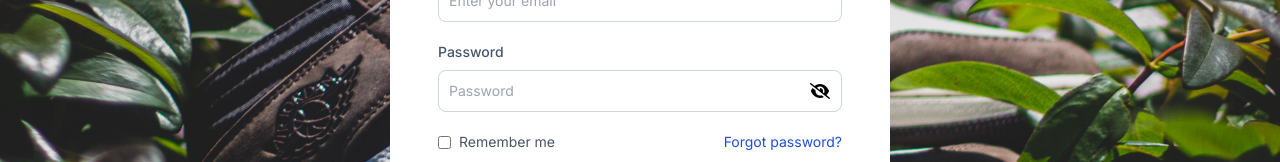
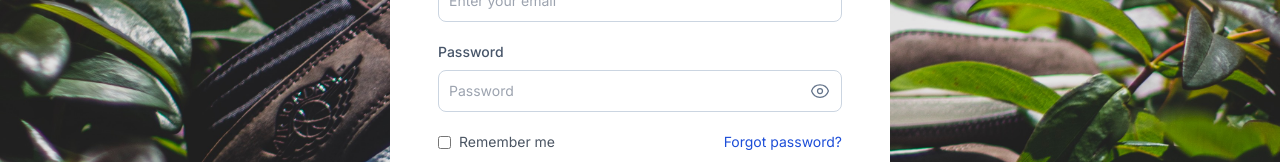
Before and after one commit to hecsolmay/walkstyle-web, a Next.js app: page /login in a window 1280 px wide. Shown: the part 368-530 px from the top of the page. Built offline with nearby package versions, Linux system fonts and the light colour scheme.

Commit message:
change eye icon in input

```diff
--- a/src/components/icons.tsx
+++ b/src/components/icons.tsx
@@ -122,26 +122,17 @@ export function UsersPairIcon ({ className = '' }: IconProps) {
 
 export function EyeOpenIcon ({ className = '' }: IconProps) {
   return (
-    <svg
-      xmlns="http://www.w3.org/2000/svg"
-      height="1em"
-      viewBox="0 0 576 512"
-      className={className}
-    >
-      <path d="M288 32c-80.8 0-145.5 36.8-192.6 80.6C48.6 156 17.3 208 2.5 243.7c-3.3 7.9-3.3 16.7 0 24.6C17.3 304 48.6 356 95.4 399.4C142.5 443.2 207.2 480 288 480s145.5-36.8 192.6-80.6c46.8-43.5 78.1-95.4 93-131.1c3.3-7.9 3.3-16.7 0-24.6c-14.9-35.7-46.2-87.7-93-131.1C433.5 68.8 368.8 32 288 32zM144 256a144 144 0 1 1 288 0 144 144 0 1 1 -288 0zm144-64c0 35.3-28.7 64-64 64c-7.1 0-13.9-1.2-20.3-3.3c-5.5-1.8-11.9 1.6-11.7 7.4c.3 6.9 1.3 13.8 3.2 20.7c13.7 51.2 66.4 81.6 117.6 67.9s81.6-66.4 67.9-117.6c-11.1-41.5-47.8-69.4-88.6-71.1c-5.8-.2-9.2 6.1-7.4 11.7c2.1 6.4 3.3 13.2 3.3 20.3z"/>
+    <svg fill="none" className={cn(defaultSize, className)} stroke="currentColor" strokeWidth="1.5" viewBox="0 0 24 24" aria-hidden="true">
+      <path strokeLinecap="round" strokeLinejoin="round" d="M2.036 12.322a1.012 1.012 0 010-.639C3.423 7.51 7.36 4.5 12 4.5c4.638 0 8.573 3.007 9.963 7.178.07.207.07.431 0 .639C20.577 16.49 16.64 19.5 12 19.5c-4.638 0-8.573-3.007-9.963-7.178z"></path>
+      <path strokeLinecap="round" strokeLinejoin="round" d="M15 12a3 3 0 11-6 0 3 3 0 016 0z"></path>
     </svg>
   )
 }
 
 export function EyeClosedIcon ({ className = '' }: IconProps) {
   return (
-    <svg
-      xmlns="http://www.w3.org/2000/svg"
-      height="1em"
-      viewBox="0 0 640 512"
-      className={className}
-    >
-      <path d="M38.8 5.1C28.4-3.1 13.3-1.2 5.1 9.2S-1.2 34.7 9.2 42.9l592 464c10.4 8.2 25.5 6.3 33.7-4.1s6.3-25.5-4.1-33.7L525.6 386.7c39.6-40.6 66.4-86.1 79.9-118.4c3.3-7.9 3.3-16.7 0-24.6c-14.9-35.7-46.2-87.7-93-131.1C465.5 68.8 400.8 32 320 32c-68.2 0-125 26.3-169.3 60.8L38.8 5.1zM223.1 149.5C248.6 126.2 282.7 112 320 112c79.5 0 144 64.5 144 144c0 24.9-6.3 48.3-17.4 68.7L408 294.5c8.4-19.3 10.6-41.4 4.8-63.3c-11.1-41.5-47.8-69.4-88.6-71.1c-5.8-.2-9.2 6.1-7.4 11.7c2.1 6.4 3.3 13.2 3.3 20.3c0 10.2-2.4 19.8-6.6 28.3l-90.3-70.8zM373 389.9c-16.4 6.5-34.3 10.1-53 10.1c-79.5 0-144-64.5-144-144c0-6.9 .5-13.6 1.4-20.2L83.1 161.5C60.3 191.2 44 220.8 34.5 243.7c-3.3 7.9-3.3 16.7 0 24.6c14.9 35.7 46.2 87.7 93 131.1C174.5 443.2 239.2 480 320 480c47.8 0 89.9-12.9 126.2-32.5L373 389.9z"/>
+    <svg fill="none" className={cn(defaultSize, className)} stroke="currentColor" strokeWidth="1.5" viewBox="0 0 24 24" aria-hidden="true">
+      <path strokeLinecap="round" strokeLinejoin="round" d="M3.98 8.223A10.477 10.477 0 001.934 12C3.226 16.338 7.244 19.5 12 19.5c.993 0 1.953-.138 2.863-.395M6.228 6.228A10.45 10.45 0 0112 4.5c4.756 0 8.773 3.162 10.065 7.498a10.523 10.523 0 01-4.293 5.774M6.228 6.228L3 3m3.228 3.228l3.65 3.65m7.894 7.894L21 21m-3.228-3.228l-3.65-3.65m0 0a3 3 0 10-4.243-4.243m4.242 4.242L9.88 9.88"></path>
     </svg>
   )
 }
--- a/src/components/input.tsx
+++ b/src/components/input.tsx
@@ -1,6 +1,8 @@
 'use client'
+
+import { EyeClosedIcon, EyeOpenIcon } from '@/components/icons'
+import { cn } from '@/utils/cn'
 import React, { useState } from 'react'
-import { EyeOpenIcon, EyeClosedIcon } from '@/components/icons'
 
 interface InputProps {
   label: string
@@ -39,7 +41,7 @@ export default function Input ({
         <input
           type={showPassword ? 'text' : type}
           name={name}
-          className={`block w-full rounded-lg border border-slate-300 bg-white p-2.5 text-sm text-gray-900 focus:outline focus:outline-blue-500 ${className}`}
+          className={cn('block w-full rounded-lg border border-slate-300 bg-white p-2.5 text-sm text-gray-900 focus:outline focus:outline-blue-500', className)}
           placeholder={placeholder}
           required={required}
           onChange={onChange}
@@ -48,9 +50,9 @@ export default function Input ({
           <button
             type='button'
             onClick={togglePasswordVisibility}
-            className='absolute inset-y-0 right-0 flex items-center px-3 focus:outline-none'
+            className='absolute inset-y-0 right-0 flex items-center px-3 text-slate-500 focus:outline-none'
           >
-            {showPassword ? <EyeOpenIcon /> : <EyeClosedIcon />}
+            {showPassword ? <EyeClosedIcon className='h-5 w-5'/> : <EyeOpenIcon className='h-5 w-5'/> }
           </button>
         )}
       </div>
```
